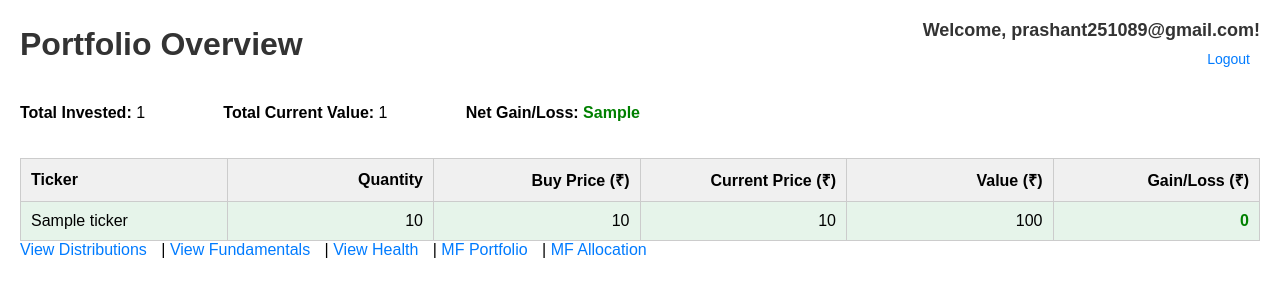
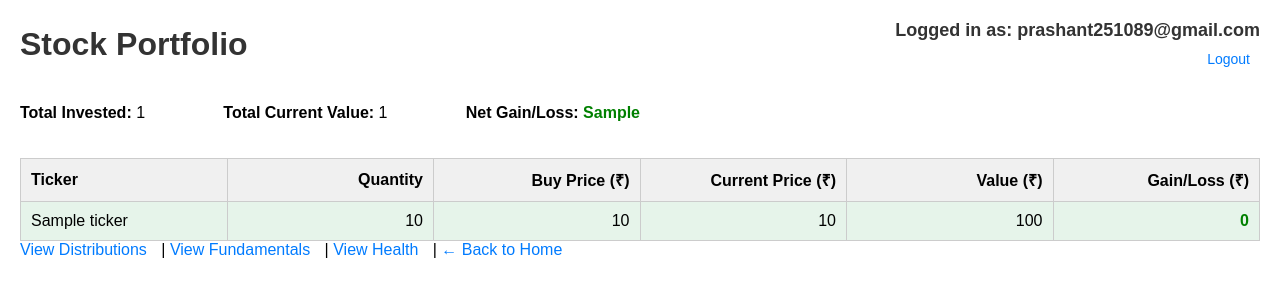
Before and after one commit to kasmariya/PortfolioTracker, a Flask app: template templates/portfolio.html in a window 1280 px wide. Shown: the top 300 px of the page. Run offline with Flask 3, Linux system fonts and the light colour scheme; a user stored in the database is signed in; the template is opened without the code that fills it: most values are stand-ins (such as "Sample title", 1, 10 or a date in 2020).

Commit message:
Update portfolio.html

```diff
--- a/templates/portfolio.html
+++ b/templates/portfolio.html
@@ -116,10 +116,10 @@
 <body>
     <div class="header-container">
         <div class="portfolio-overview">
-            <h1>Portfolio Overview</h1>
+            <h1> Stock Portfolio</h1>
         </div>
         <div class="user-info">
-            <h1>Welcome, {{ current_user.username }}!</h1>
+            <h1>Logged in as: {{ current_user.username }}</h1>
             <a href="{{ url_for('logout') }}">Logout</a>
         </div>
     </div>
@@ -147,14 +147,14 @@
         </thead>
         <tbody>
             {% for row in rows %}
-            {% set row_value = row.quantity * row.current_price %}
-            {% set row_gain_loss = row_value - (row.quantity * row.buy_price) %}
+            {% set row_mktvalue = row.quantity * row.current_price %}
+            {% set row_gain_loss = row_mktvalue - (row.quantity * row.buy_price) %}
             <tr class="{{ 'gain-row' if row_gain_loss >= 0 else 'loss-row' }}">
                 <td>{{ row.ticker }}</td>
                 <td>{{ row.quantity }}</td>
                 <td>{{ row.buy_price | round(2) }}</td>
                 <td>{{ row.current_price | round(2) }}</td>
-                <td>{{ row_value | round(2) }}</td>
+                <td>{{ row_mktvalue | round(2) }}</td>
                 <td class="{{ 'gain' if row_gain_loss >= 0 else 'loss' }}">
                     {{ row_gain_loss | round(2) }}
                 </td>
@@ -166,8 +166,7 @@
     <a href="{{ url_for('charts_view') }}">View Distributions</a> |
     <a href="{{ url_for('fundamentals_view') }}">View Fundamentals</a> |
     <a href="{{ url_for('health_view') }}">View Health</a> |
-    <a href="{{ url_for('mf_portfolio_view') }}">MF Portfolio</a> |
-    <a href="{{ url_for('mf_chart_view') }}">MF Allocation</a>
+    <a href="{{ url_for('networth_view') }}">← Back to Home</a>
 </body>
 
 </html>
```
